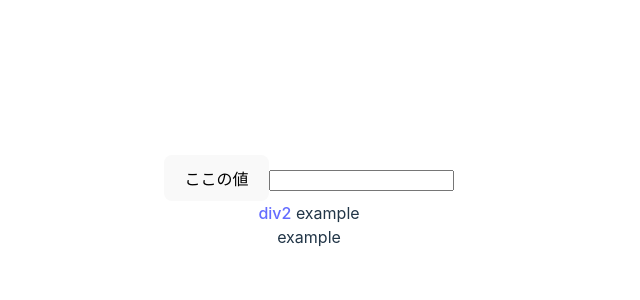
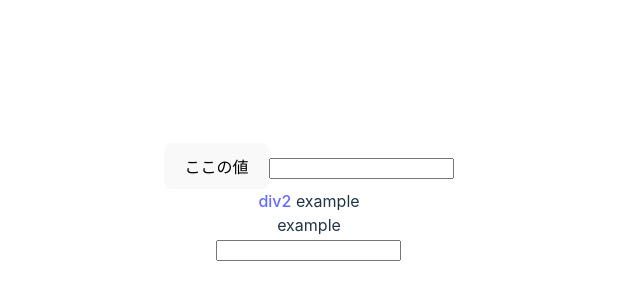
Before and after one commit to 2nofa11/NekoBook, a Vue app: page / in a window 1280 px wide. Shown: the part 198-498 px from the top of the page, without its empty margins (331-971 px from the left). Built offline with nearby package versions, Linux system fonts and the light colour scheme.

Commit message:
p103 キー修飾子

```diff
--- a/src/components/Section13.vue
+++ b/src/components/Section13.vue
@@ -6,6 +6,7 @@
     example
   </div>
   <div @click.right.prevent="handler">example</div>
+  <input @keydown.enter="handler('enter')" @keydown.up="handler('up')" />
 </template>
 
 <script lang="ts">
```
